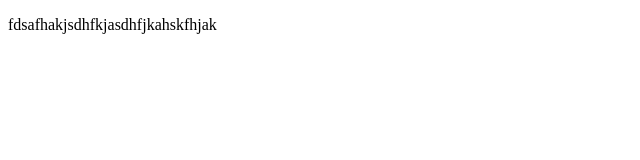
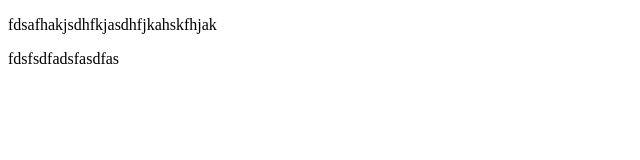
Before and after one commit to OndrejPetreje1/delete, a plain HTML site: page index.html in a window 1280 px wide. Shown: the whole page, without its empty margins (0-640 px from the left). Drawn offline with Linux system fonts and the light colour scheme.

Commit message:
footer
f

```diff
--- a/index.html
+++ b/index.html
@@ -16,6 +16,15 @@
         <p>fdsafhakjsdhfkjasdhfjkahskfhjak</p>
 
 
+        <footer>
+
+
+            <p>
+                fdsfsdfadsfasdfas
+            </p>
+        </footer>
+
+
     </body>
 
 
```
